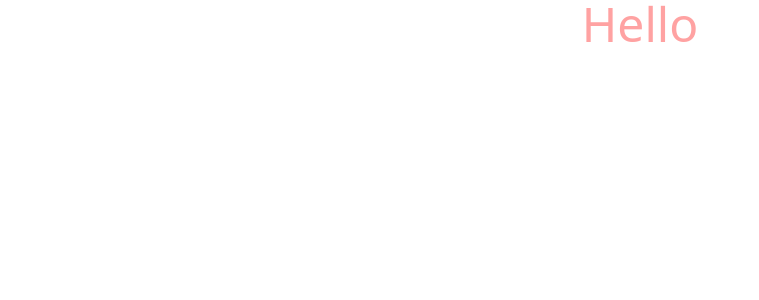
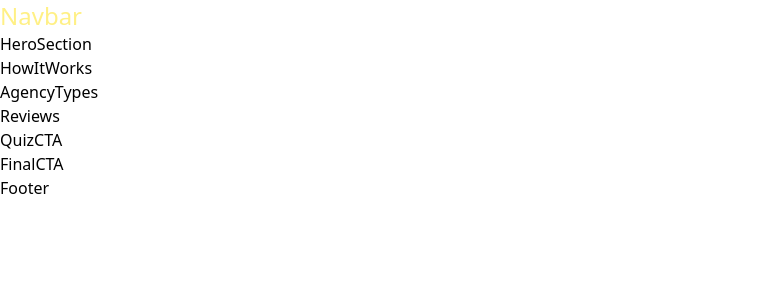
Before and after one commit to godslonelymann/MarketingMatch, a Next.js app: page / in a window 1280 px wide. Shown: the top 300 px of the page, without its empty margins (0-759 px from the left). Built offline with nearby package versions, Linux system fonts and the light colour scheme.

Commit message:
add all HomePage sections

```diff
--- /dev/null
+++ b/src/app/components/AgencyTypes.jsx
@@ -0,0 +1,9 @@
+
+
+function AgencyTypes() {
+  return (
+    <div>AgencyTypes</div>
+  )
+}
+
+export default AgencyTypes
--- /dev/null
+++ b/src/app/components/FinalCTA.jsx
@@ -0,0 +1,9 @@
+
+
+function FinalCTA() {
+  return (
+    <div>FinalCTA</div>
+  )
+}
+
+export default FinalCTA
--- /dev/null
+++ b/src/app/components/Footer.jsx
@@ -0,0 +1,7 @@
+function Footer() {
+  return (
+    <div>Footer</div>
+  )
+}
+
+export default Footer
--- /dev/null
+++ b/src/app/components/HeroSection.jsx
@@ -0,0 +1,9 @@
+
+
+function HeroSection() {
+  return (
+    <div>HeroSection</div>
+  )
+}
+
+export default HeroSection
--- /dev/null
+++ b/src/app/components/HowItWorks.jsx
@@ -0,0 +1,9 @@
+
+
+function HowItWorks() {
+  return (
+    <div>HowItWorks</div>
+  )
+}
+
+export default HowItWorks
--- /dev/null
+++ b/src/app/components/Navbar.jsx
@@ -0,0 +1,10 @@
+function Navbar(){
+
+    return(
+        <>
+            <h1 className="text-2xl text-yellow-200">Navbar</h1>
+        </>
+    )
+}
+
+export default Navbar;
--- /dev/null
+++ b/src/app/components/QuizCTA.jsx
@@ -0,0 +1,9 @@
+
+
+function QuizCTA() {
+  return (
+    <div>QuizCTA</div>
+  )
+}
+
+export default QuizCTA
--- /dev/null
+++ b/src/app/components/Reviews.jsx
@@ -0,0 +1,9 @@
+
+
+function Reviews() {
+  return (
+    <div>Reviews</div>
+  )
+}
+
+export default Reviews
--- a/src/app/layout.js
+++ b/src/app/layout.js
@@ -2,9 +2,7 @@ import "./globals.css";
 
 export const metadata = {
   title: "MarketingMatch",
-  icons:{
-    icon: null,
-  },
+
 };
 
 export default function RootLayout({ children }) {
--- a/src/app/page.js
+++ b/src/app/page.js
@@ -1,10 +1,25 @@
+import AgencyTypes from "./components/AgencyTypes";
+import FinalCTA from "./components/FinalCTA";
+import Footer from "./components/Footer";
+import HeroSection from "./components/HeroSection";
+import HowItWorks from "./components/HowItWorks";
+import Navbar from "./components/Navbar";
+import QuizCTA from "./components/QuizCTA";
+import Reviews from "./components/Reviews";
 import "./globals.css"
 
 function Home() {
   return (
 
    <>
-    <h1 className="text-5xl text-center text-red-300">Hello</h1>
+    <Navbar />
+    <HeroSection />
+    <HowItWorks />
+    <AgencyTypes />
+    <Reviews />
+    <QuizCTA />
+    <FinalCTA />
+    <Footer />
 
    </>
 
```
